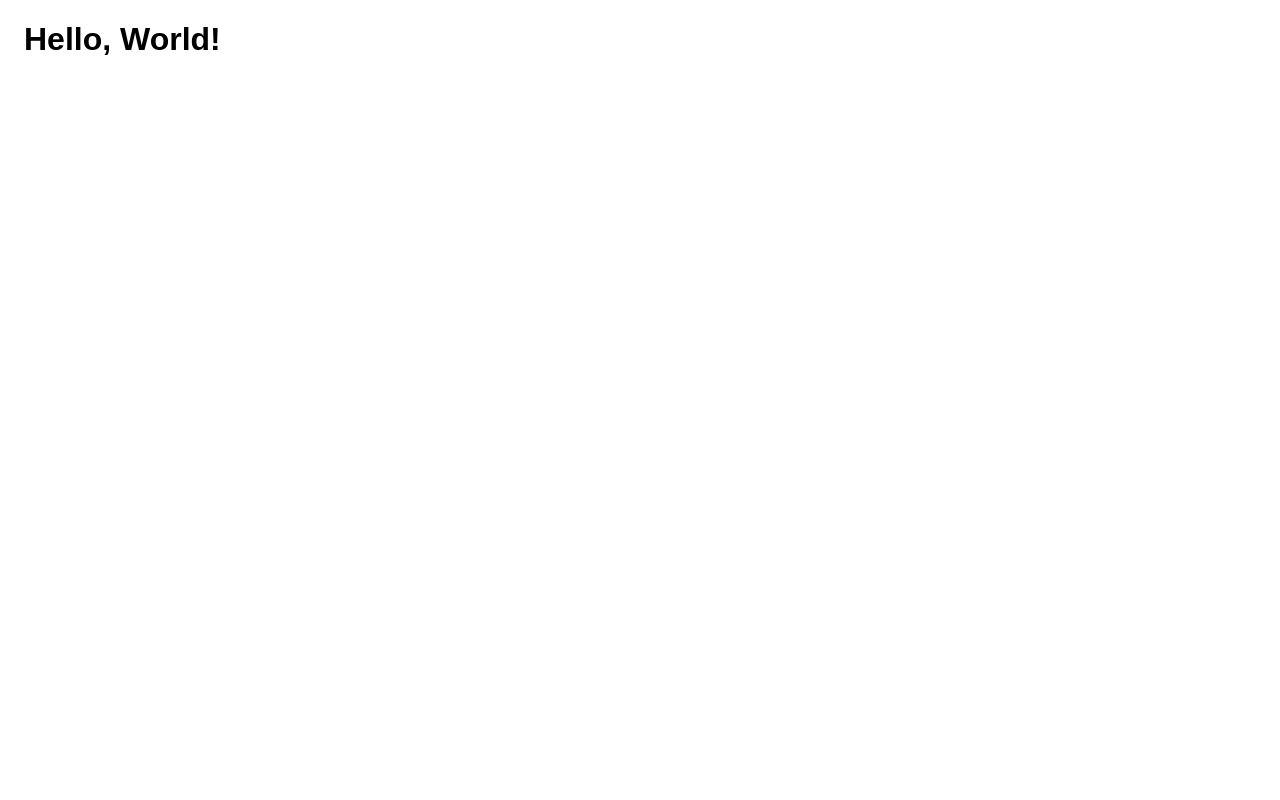
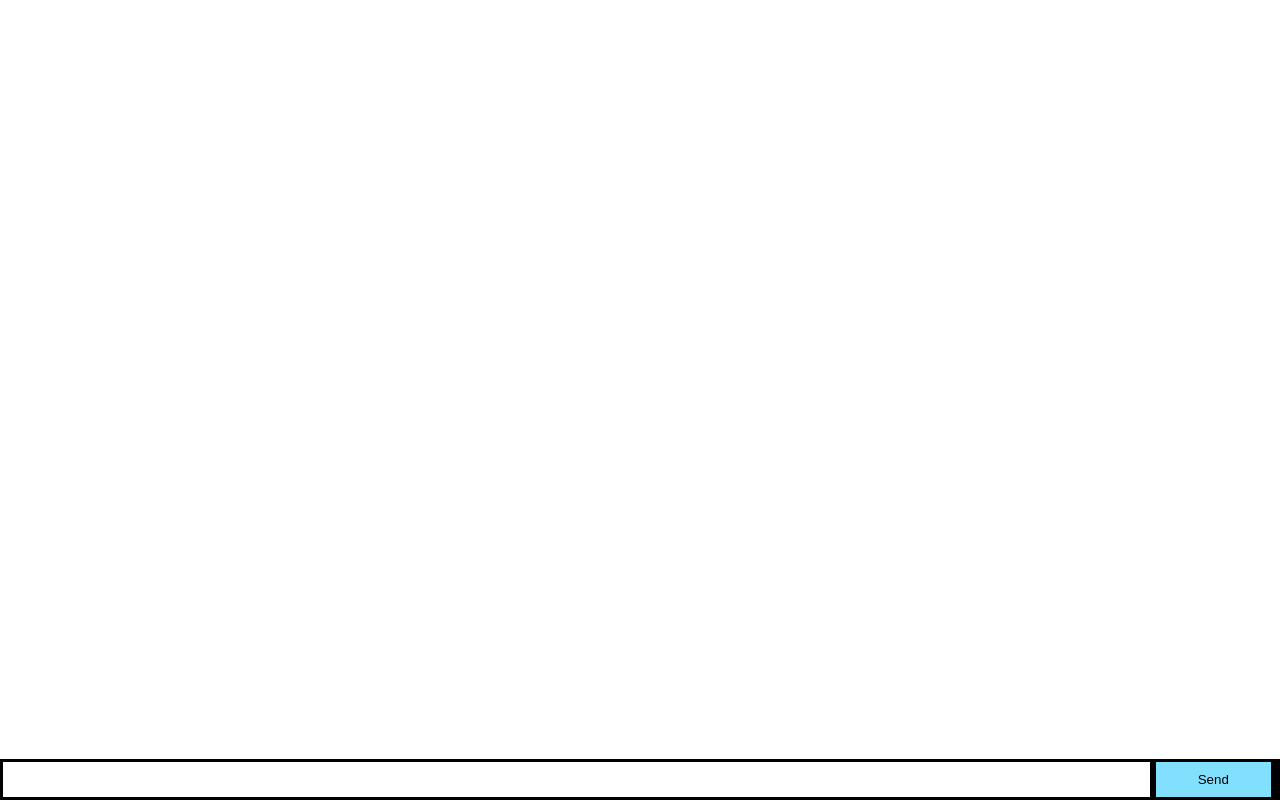
Before and after one commit to ocalvet/rtc-client, a React app: page / in a window 1280 px wide. Built offline with nearby package versions, Linux system fonts and the light colour scheme.

Commit message:
add client components from the tutorial

```diff
--- a/src/App.css
+++ b/src/App.css
@@ -1,4 +1,8 @@
-.App {
-  margin: 1rem;
-  font-family: Arial, Helvetica, sans-serif;
+* {
+  margin: 0;
+  padding: 0;
+  box-sizing: border-box;
 }
+body {
+  font: 13px Helvetica, Arial;
+}
--- a/src/App.js
+++ b/src/App.js
@@ -1,11 +1,12 @@
 import React, { Component} from 'react'
+import ChatRoom from './ChatRoom'
 import './App.css'
 
 class App extends Component {
   render () {
     return (
       <div className='App'>
-        <h1> Hello, World! </h1>
+        <ChatRoom />
       </div>
     )
   }
--- /dev/null
+++ b/src/ChatRoom.js
@@ -0,0 +1,16 @@
+import React from 'react'
+import MessageList from './MessageList'
+import MessageForm from './MessageForm'
+
+class ChatRoom extends React.Component {
+  render () {
+    return (
+      <div>
+        <MessageList />
+        <MessageForm />
+      </div>
+    )
+  }
+}
+
+export default ChatRoom
--- /dev/null
+++ b/src/MessageForm.css
@@ -0,0 +1,19 @@
+form {
+  background: #000;
+  padding: 3px;
+  position: fixed;
+  bottom: 0;
+  width: 100%;
+}
+form input {
+  border: 0;
+  padding: 10px;
+  width: 90%;
+  margin-right: .5%;
+}
+form button {
+  width: 9%;
+  background: rgb(130, 224, 255);
+  border: none;
+  padding: 10px;
+}
--- /dev/null
+++ b/src/MessageForm.js
@@ -0,0 +1,12 @@
+import React from 'react'
+import './MessageForm.css'
+
+const MessageForm = () => {
+  return (
+    <form action=''>
+      <input id='m' autoComplete='off' /><button>Send</button>
+    </form>
+  )
+}
+
+export default MessageForm
--- /dev/null
+++ b/src/MessageList.css
@@ -0,0 +1,13 @@
+#messages {
+  list-style-type: none;
+  margin: 0; padding: 0;
+}
+#messages li {
+  padding: 5px 10px;
+}
+#messages li:nth-child(odd) {
+  background: #eee;
+}
+.my-msg {
+  background: #ab45a5
+}
--- /dev/null
+++ b/src/MessageList.js
@@ -0,0 +1,9 @@
+import React from 'react'
+
+const MessageList = () => {
+  return (
+    <ul id='messages' />
+  )
+}
+
+export default MessageList
```
